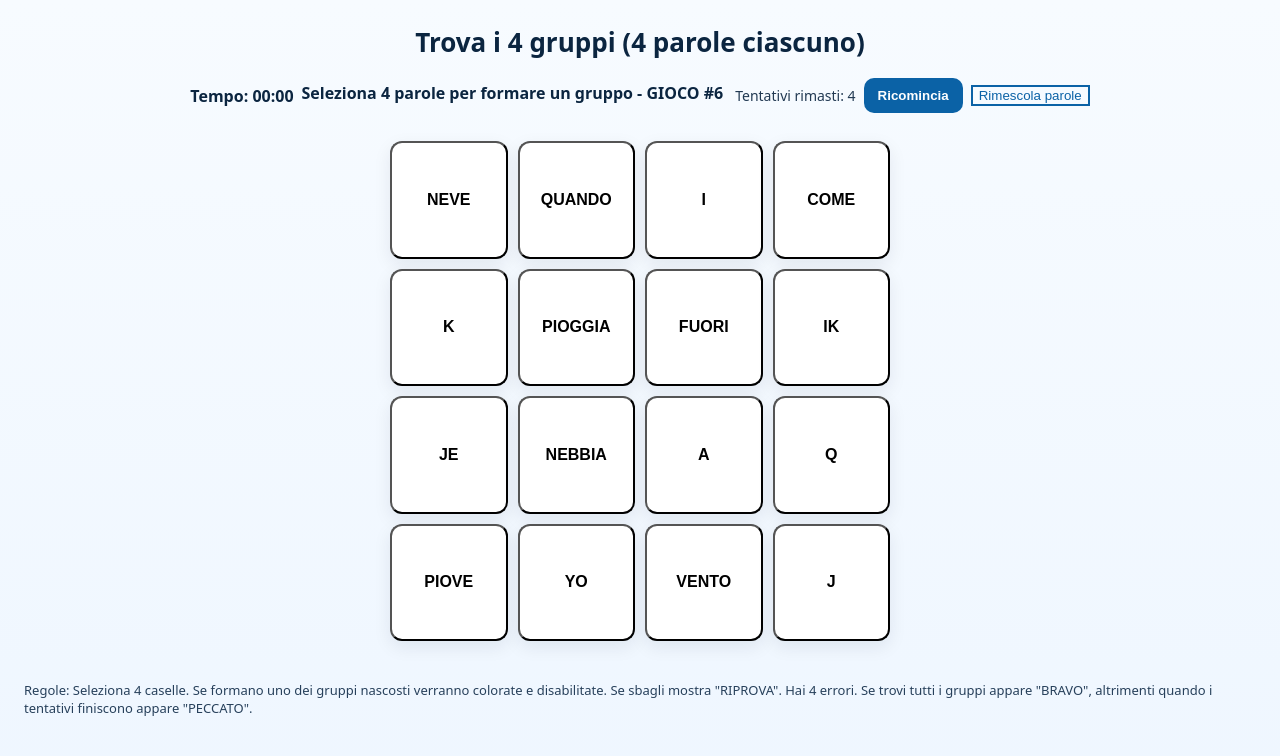
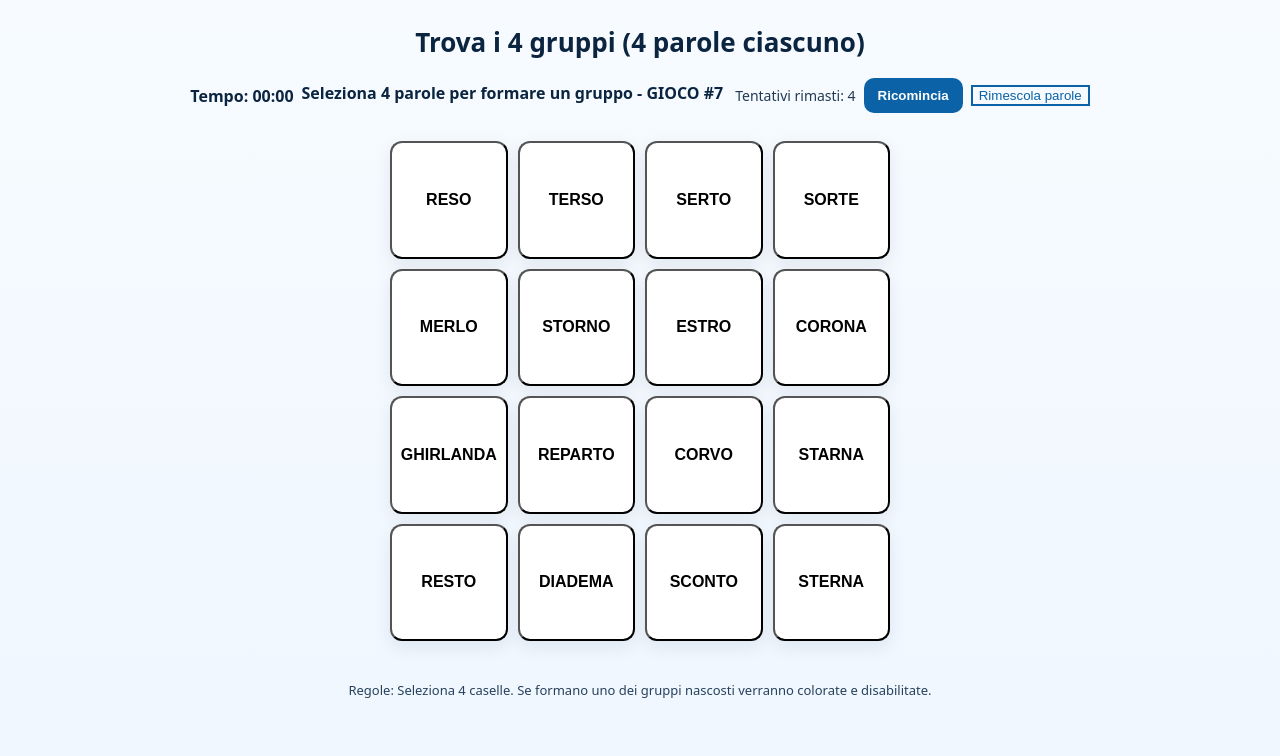
Before and after one commit to redarrow707-ops/The-Italian-Connections, a plain HTML site: page index.html in a window 1280 px wide. Drawn offline with Linux system fonts and the light colour scheme.

Commit message:
Update game title and message for GIOCO #7

```diff
--- a/index.html
+++ b/index.html
@@ -3,7 +3,7 @@
 <head>
   <meta charset="utf-8" />
   <meta name="viewport" content="width=device-width,initial-scale=1" />
-  <title>Gioco 4x4 - Trova i Gruppi - GIOCO #6 </title>
+  <title>Gioco 4x4 - Trova i Gruppi - GIOCO #7 </title>
   <style>
     :root{ --gap:10px; --size:70vmin; }
     body{font-family:system-ui,Segoe UI,Roboto,"Helvetica Neue",Arial;margin:0;display:flex;flex-direction:column;align-items:center;gap:18px;padding:24px;background:linear-gradient(180deg,#f7fbff,#eef6ff);min-height:100vh;color:#0b2540}
@@ -36,7 +36,7 @@
   <div class="hud">
     <div id="timer" style="font-size:16px;font-weight:700;color:#0b2540">Tempo: 00:00</div>
     <div class="info">
-      <div class="message" id="message">Seleziona 4 parole per formare un gruppo - GIOCO #6 </div>
+      <div class="message" id="message">Seleziona 4 parole per formare un gruppo - GIOCO #7 </div>
       <div class="attempts" id="attempts">Tentativi rimasti: 4</div>
     </div>
     <div class="controls">
@@ -47,7 +47,7 @@
 
   <div class="board" id="board"></div>
 
-  <footer>Regole: Seleziona 4 caselle. Se formano uno dei gruppi nascosti verranno colorate e disabilitate. Se sbagli mostra "RIPROVA". Hai 4 errori. Se trovi tutti i gruppi appare "BRAVO", altrimenti quando i tentativi finiscono appare "PECCATO".</footer>
+  <footer>Regole: Seleziona 4 caselle. Se formano uno dei gruppi nascosti verranno colorate e disabilitate.</footer>
   <div id="explanations" style="margin-top:18px;font-weight:600;font-size:15px;color:#0b2540"></div>
 
   <!-- End screen overlay (mostrato a fine partita) -->
@@ -63,17 +63,17 @@
 (function(){
   // --- Config
   const groups = [
-    ['PIOGGIA','NEVE','VENTO','NEBBIA'],
-    [' J ',' Q ',' K ',' A '],
-    [' I ',' JE ',' YO ',' IK '],
-    ['COME','QUANDO','FUORI','PIOVE']
+    ['STORNO','RESO','SCONTO','REPARTO'],
+    ['STERNA','STARNA','MERLO','CORVO'],
+    ['SERTO','GHIRLANDA','DIADEMA','CORONA'],
+    ['SORTE','TERSO','ESTRO','RESTO']
   ];
 
   const explanations = [
-    'Fenomeni atmosferici',
-    'Figure e asso nelle carte francesi',
-    'Io in inglese, francese, spagnolo e olandese',
-    'Come Quando Fuori Piove - Cuori Quadri Fiori Picche'
+    'Voci registratore di cassa',
+    'Uccelli',
+    'Si mettono sulla testa',
+    'Anagrammi'
   ];
 
   const groupColors = ['color-0','color-1','color-2','color-3'];
```
